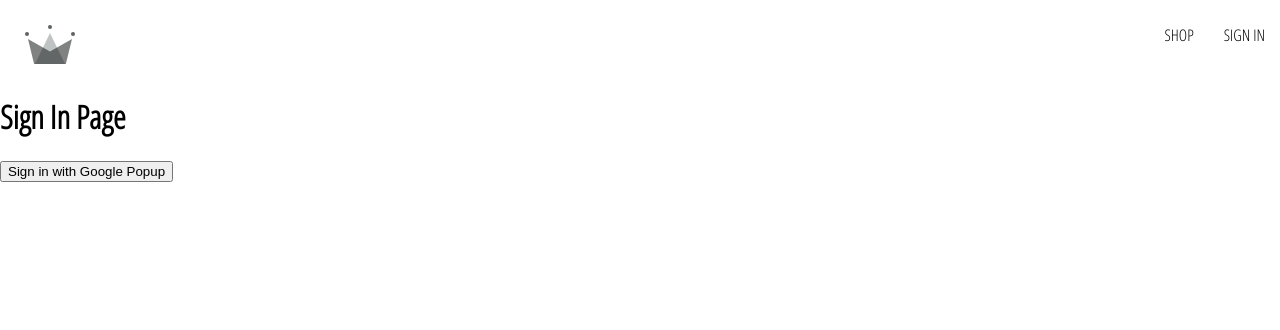
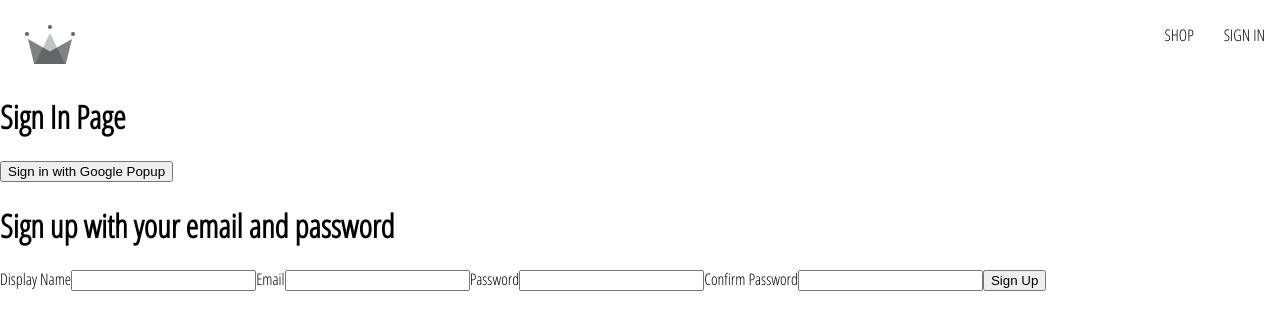
Before and after one commit to RBurrage/crown-clothing, a React (Create React App) app: page /sign-in in a window 1280 px wide. Shown: the top 330 px of the page. Built offline with nearby package versions, Linux system fonts and the light colour scheme.

Commit message:
Wire up form fields

```diff
--- /dev/null
+++ b/src/components/sign-up-form/sign-up-form.component.jsx
@@ -0,0 +1,63 @@
+import { useState } from 'react';
+
+const defaultFormFields = {
+    displayName: '',
+    email: '',
+    password: '',
+    confirmPassword: ''
+}
+const SignUpForm = () => {
+
+    const [formFields, setformFields] = useState(defaultFormFields)
+    const { displayName, email, password, confirmPassword } = formFields;
+
+    console.log(formFields);
+
+    const handleChange = (event) => {
+        const { name, value } = event.target;
+
+        setformFields({ ...formFields, [name]: value });
+    }
+
+    return (
+        <div>
+            <h1>Sign up with your email and password</h1>
+            <form onSubmit={() => { }}>
+                <label>Display Name</label>
+                <input
+                    type="text"
+                    required
+                    onChange={handleChange}
+                    name="displayName"
+                    value={displayName} />
+
+                <label>Email</label>
+                <input
+                    type="email"
+                    required
+                    onChange={handleChange}
+                    name="email"
+                    value={email} />
+
+                <label>Password</label>
+                <input
+                    type="password"
+                    required
+                    onChange={handleChange}
+                    name="password"
+                    value={password} />
+
+                <label>Confirm Password</label>
+                <input
+                    type="password"
+                    required
+                    onChange={handleChange}
+                    name="confirmPassword"
+                    alue={confirmPassword} />
+
+                <button type="submit">Sign Up</button>
+            </form>
+        </div >
+    )
+}
+export default SignUpForm;
--- a/src/routes/sign-in/sign-in.component.jsx
+++ b/src/routes/sign-in/sign-in.component.jsx
@@ -1,5 +1,7 @@
 // import { useEffect } from 'react';
 // import { getRedirectResult } from 'firebase/auth';
+
+import SignUpForm from '../../components/sign-up-form/sign-up-form.component';
 
 import {
     auth,
@@ -30,6 +32,8 @@
                 Sign in with Google Popup
             </button>
             {/* <button onClick={signInWithGoogleRedirect}>Sign in with Google Redirect</button> */}
+
+            <SignUpForm />
         </div>
     );
 };
```
